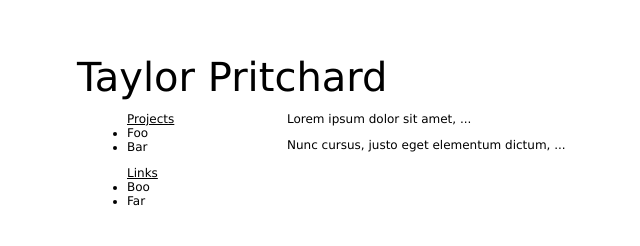
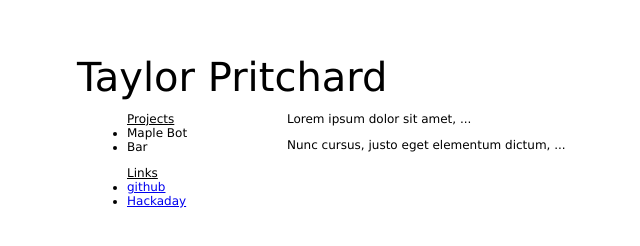
Before and after one commit to taylorpritchard/taylorpritchard.github.io, a plain HTML site: page index.html in a window 1280 px wide. Shown: the whole page, without its empty margins (163-803 px from the left). Drawn offline with Linux system fonts and the light colour scheme.

Commit message:
more fixing up

```diff
--- a/index.html
+++ b/index.html
@@ -15,15 +15,15 @@
             <div class="navblock">
                 <ul>
                 <u>Projects</u>
-                <li>Foo</li>
+                <li>Maple Bot</li>
                 <li>Bar</li>
                 </ul>
             </div>
             <div class="navblock">
                 <ul>
                 <u>Links</u>
-                <li>Boo</li>
-                <li>Far</li>
+                <li><a href="https://github.com/taylorpritchard">github</a></li>
+                <li><a href="https://hackaday.io/hacker/2687-taylor-pritchard">Hackaday</a></li>
                 </ul>
             </div>
         </div>
```
